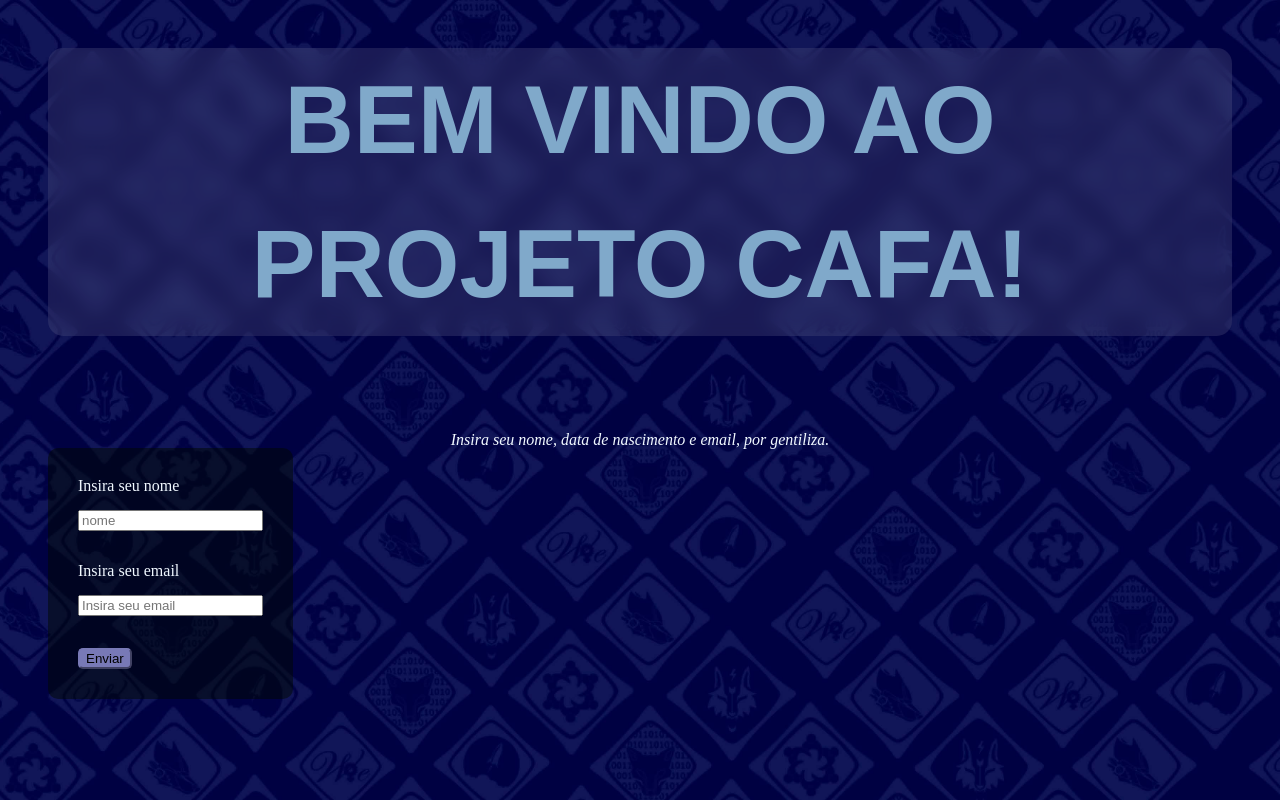
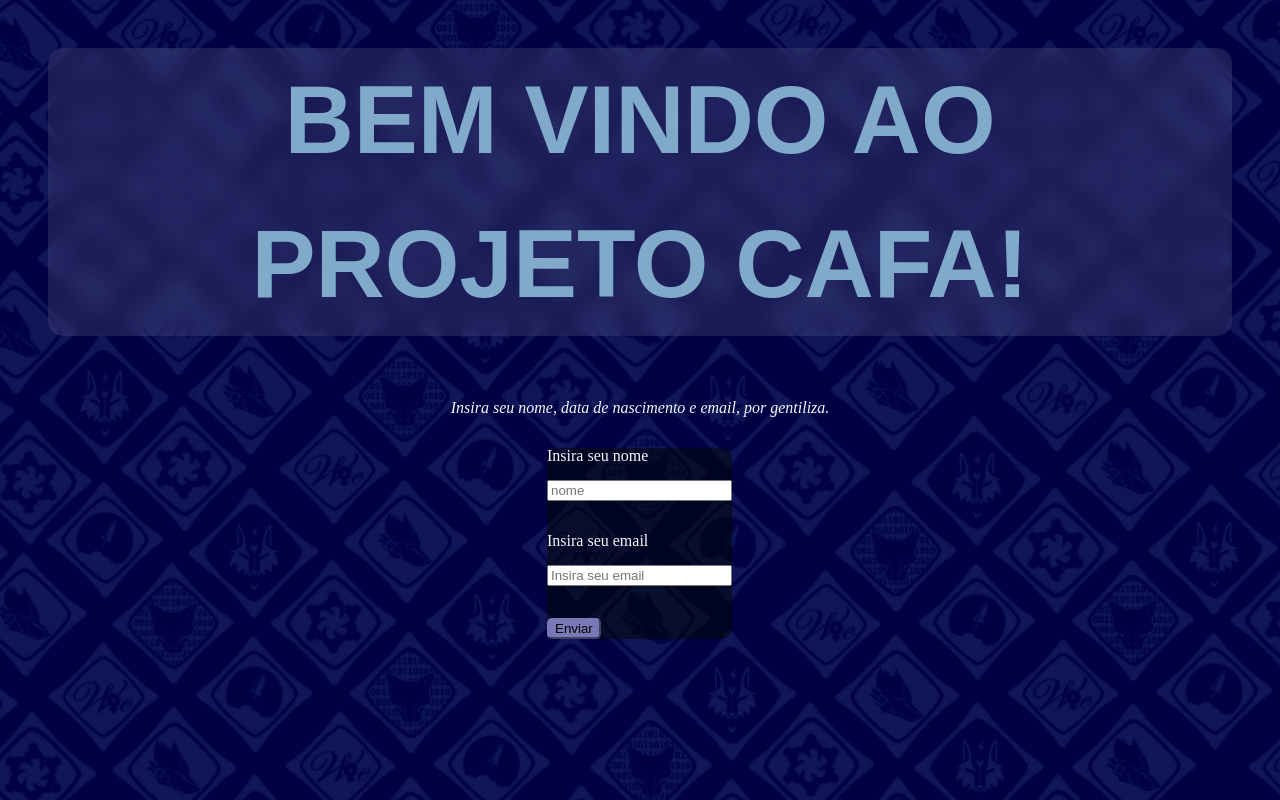
Before and after one commit to Carlosmdmatos/Projeto-cafa, a Node server app: page /cad-user in a window 1280 px wide. Run offline with Node 20, Linux system fonts and the light colour scheme; some libraries are stand-ins or nearby versions; some web fonts are replaced.

Commit message:
Avançando na centralização da página

```diff
--- a/views/cad-user.handlebars
+++ b/views/cad-user.handlebars
@@ -98,35 +98,33 @@ color: #80a9ca;
     background-repeat: no-repeat;
     background-position: center;
 }
-
+.form-posit{
+    text-align: justify;
+    width: 186px;
+    border-left: 0px;
+    margin: auto;
+}
 .form-content{
 
+    /*Fundo Formulário*/
     display:table-cell;
-    margin:50% auto 50%;
+    margin:50% auto;
     background: rgba(0,8,0,.5);
     box-sizing: border-box;
     background-filter: blur(50px);
     -webkit-backdrop-filter: blur(5px);
-    padding: 30px 30px;
+    padding: left 50%;
     color:aliceblue;
-    text-align: justify;
-
-;
-
-
-
-
-
-box-shadow: 0 15px 25px rgba(e,0,0,.6);
-border-radius: 10px;
+    box-shadow: 0 15px 25px rgba(e,0,0,.6);
+    border-radius: 10px;
 }
 
 form label{
-    display:block;
+    display:table;
 }
 
 form input{
-    display: block;
+    display: table;
 
 }
 
@@ -135,6 +133,7 @@ form button{
     border-radius: 5px;
     border-style:outset;
     border-color: #7879B6;
+
 
 
 }
@@ -152,10 +151,11 @@ footer {
         <h1>BEM VINDO AO PROJETO CAFA!</h1>
 
         </header>
-        <br><br><br><br><br><br>
+        <br><br><br><br>
         <p  class="Text-invit">Insira seu nome, data de nascimento e email, por gentiliza.</p>
+        <br><br>
             <section>
-                <form action="/add-user" method="post">
+                <form class="form-posit" action="/add-user" method="post">
                     <div class="form-content">
                         <label for="insertname">Insira seu nome <br><br> <input type="text" required placeholder="nome" name="nome" > </label> <br><br>
 
```
